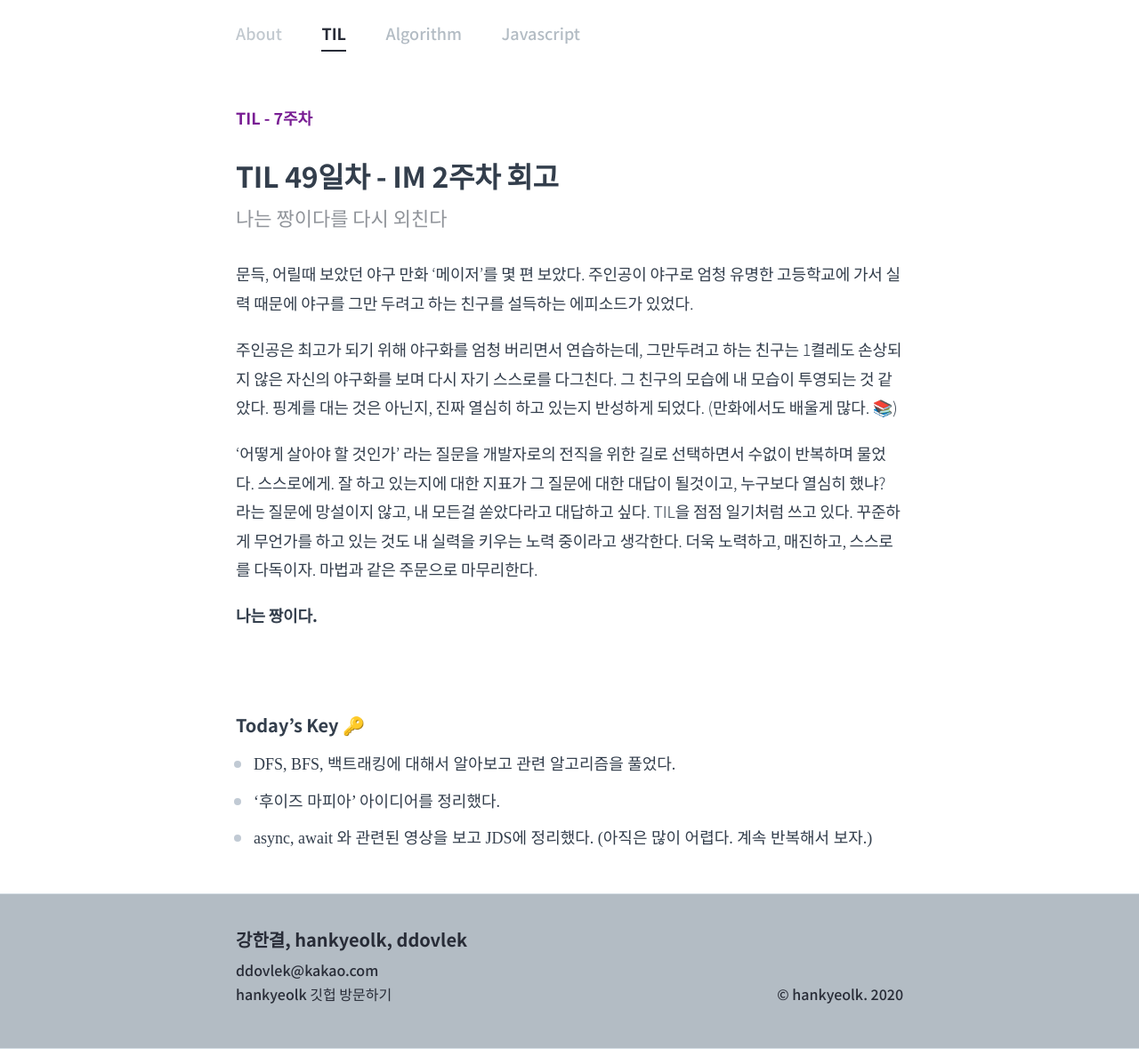
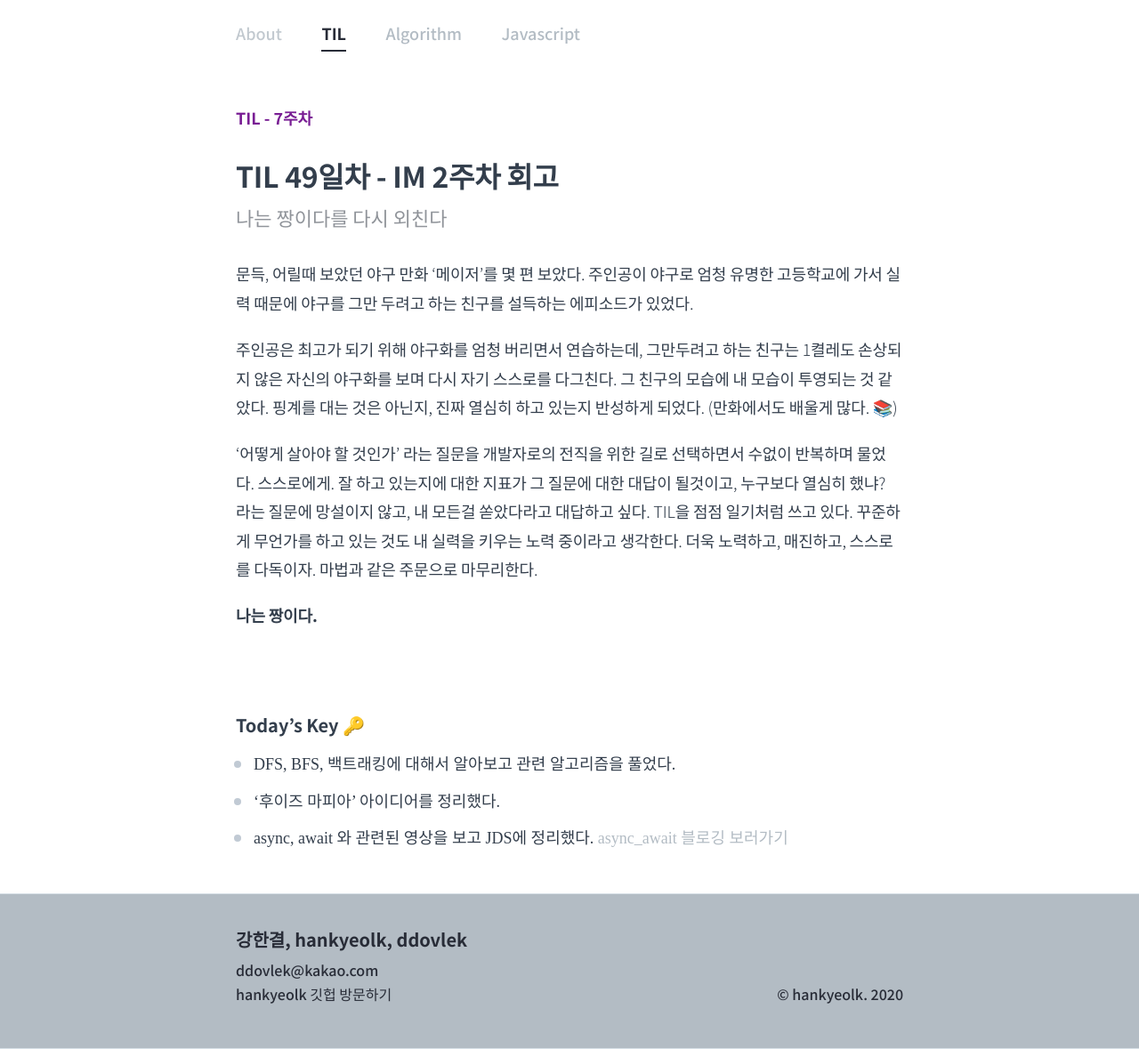
Before and after one commit to hankyeolk/hankyeolk.github.io, a Jekyll site: the page built from TIL/49_2020.08.02.md, in a window 1280 px wide. Shown: the whole page at 89% size. Built offline with Jekyll 4.4.1, drawn with Linux system fonts in a browser that asks for light colours; some web fonts are replaced.

Commit message:
til 49 link update

```diff
--- a/TIL/49_2020.08.02.md
+++ b/TIL/49_2020.08.02.md
@@ -29,4 +29,4 @@
 
 - DFS, BFS, 백트래킹에 대해서 알아보고 관련 알고리즘을 풀었다.
 - '후이즈 마피아' 아이디어를 정리했다.
-- async, await 와 관련된 영상을 보고 JDS에 정리했다. (아직은 많이 어렵다. 계속 반복해서 보자.)
+- async, await 와 관련된 영상을 보고 JDS에 정리했다. [async_await 블로깅 보러가기](https://www.notion.so/ddovblek/callback-Promise-Async-Await-514897531a64419c958dfcb1f8a85707#343d1a876d7d4e07b528bc057d574bd5)
```
